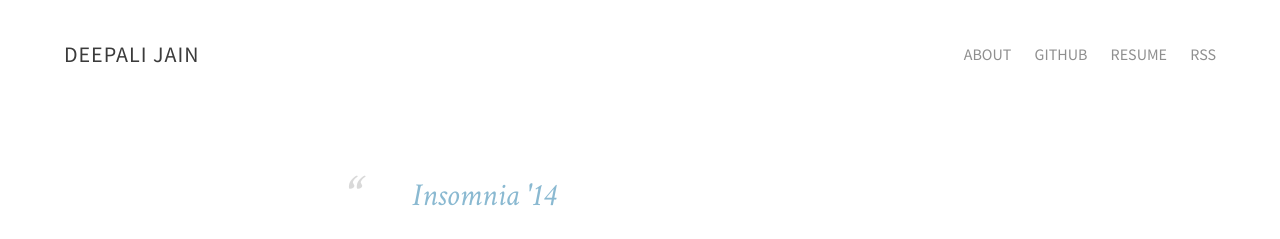
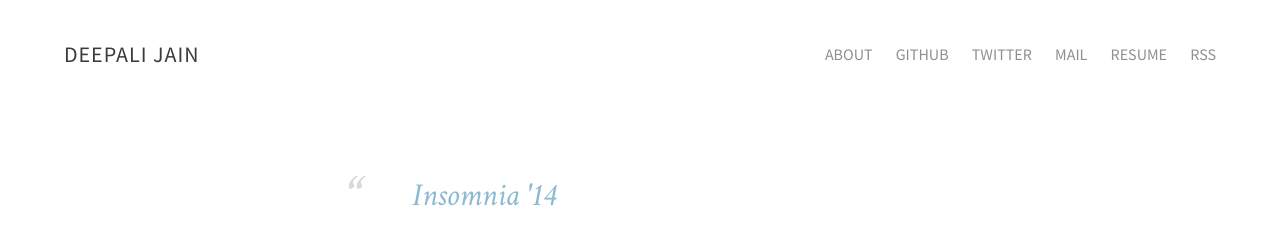
Before and after one commit to jaindeepali/jaindeepali.github.com, a Jekyll site: the page built from index.md, in a window 1280 px wide. Shown: the top 239 px of the page. Built offline with Jekyll 4.4.1, drawn with Linux system fonts in a browser that asks for light colours.

Commit message:
Add links

```diff
--- a/_config.yml
+++ b/_config.yml
@@ -10,7 +10,7 @@ owner:
   avatar:         avatar.png
   bio:            "Developer"
   email:          djdeepalijain811@gmail.com
-  # twitter:        Deepali01140419
+  twitter:        Deepali01140419
   github:         jaindeepali
   disqus:         jaindeepali
   location:       "Roorkee, India"
@@ -28,6 +28,12 @@ links:
     external: true
   - title: Github
     url: https://github.com/jaindeepali
+    external: true
+  - title: Twitter
+    url: https://twitter.com/Deepali01140419
+    external: true
+  - title: Mail
+    url: mailto:djdeepalijain811@gmail.com
     external: true
   - title: Resume
     url: /assets/resume/Deepali-Jain-Resume.pdf
--- a/_includes/footer.html
+++ b/_includes/footer.html
@@ -15,14 +15,14 @@
         <ul>
             <li><a id="mail" href="mailto:{{ site.owner.email }}"><span class="foot-link">Contact Me</span></a></li>
 
-            {% if site.owner.twitter %}
+            <!-- {% if site.owner.twitter %}
             <li><a id="twit" href="http://twitter.com/{{ site.owner.twitter }}" target="_blank"><span class="foot-link">@{{ site.owner.twitter }}</span></a></li>
-            {% endif %}
+            {% endif %} -->
 
 
-            {% if site.owner.dribbble %}
+            <!-- {% if site.owner.dribbble %}
             <li><a id="drib" href="http://dribbble.com/{{ site.owner.dribbble }}" target="_blank"><span class="foot-link">Dribbble</span></a></li>
-            {% endif %}
+            {% endif %} -->
         </ul>
     </div>
     </aside>
```
